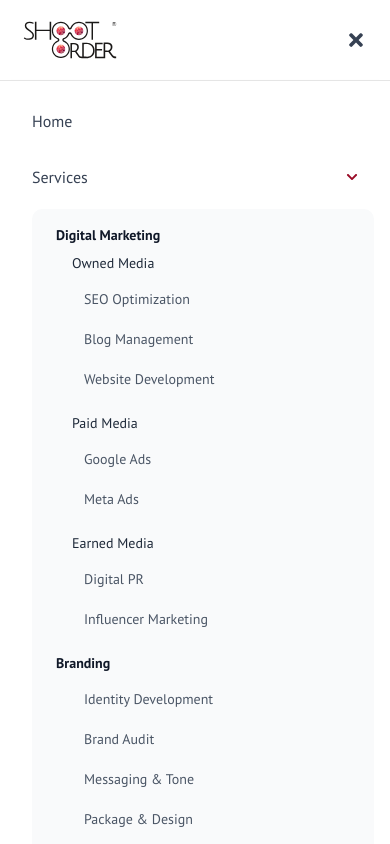
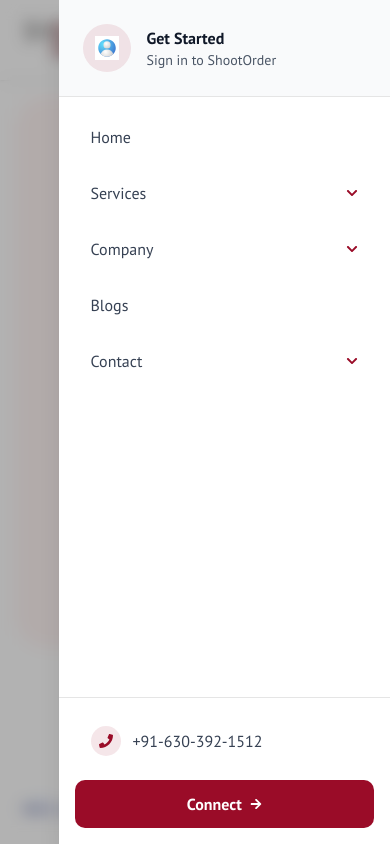
Before and after one commit to techlead-shootorder/shootorder-website, a Next.js app: page /about-us in a window 390 px wide. Both pictures are taken after a click on the button "Toggle Menu". Shown: the top 844 px of the page. Built offline with nearby package versions, Linux system fonts and the light colour scheme.

Commit message:
Mobile menu

```diff
--- a/src/components/Header/Header.jsx
+++ b/src/components/Header/Header.jsx
@@ -262,9 +262,65 @@
   const [activeMegaMenu, setActiveMegaMenu] = useState(null);
   const [activeTab, setActiveTab] = useState(0);
   const [isScrolled, setIsScrolled] = useState(false);
+  const [expandedCategories, setExpandedCategories] = useState({});
+  const menuRef = useRef(null);
   const megaMenuRef = useRef(null);
   const navItemRefs = useRef({});
   const timeoutRef = useRef(null);
+  const firstFocusableRef = useRef(null);
+  const lastFocusableRef = useRef(null);
+
+  // Focus trap effect
+  useEffect(() => {
+    if (!menuOpen) return;
+
+    const handleKeyDown = (e) => {
+      if (e.key === 'Escape') {
+        setMenuOpen(false);
+        return;
+      }
+
+      if (e.key !== 'Tab') return;
+
+      if (!firstFocusableRef.current || !lastFocusableRef.current) return;
+
+      if (e.shiftKey) {
+        if (document.activeElement === firstFocusableRef.current) {
+          lastFocusableRef.current.focus();
+          e.preventDefault();
+        }
+      } else {
+        if (document.activeElement === lastFocusableRef.current) {
+          firstFocusableRef.current.focus();
+          e.preventDefault();
+        }
+      }
+    };
+
+    const handleClickOutside = (e) => {
+      if (menuRef.current && !menuRef.current.contains(e.target)) {
+        setMenuOpen(false);
+      }
+    };
+
+    document.addEventListener('keydown', handleKeyDown);
+    document.addEventListener('mousedown', handleClickOutside);
+
+    // Focus first element when menu opens
+    firstFocusableRef.current?.focus();
+
+    return () => {
+      document.removeEventListener('keydown', handleKeyDown);
+      document.removeEventListener('mousedown', handleClickOutside);
+    };
+  }, [menuOpen]);
+
+  const toggleCategory = (categoryTitle) => {
+    setExpandedCategories(prev => ({
+      ...prev,
+      [categoryTitle]: !prev[categoryTitle]
+    }));
+  };
 
   useEffect(() => {
     const handleScroll = () => {
@@ -473,97 +529,181 @@
           className="lg:hidden text-gray-700 p-2 hover:bg-gray-100 rounded-lg transition-colors"
           onClick={() => setMenuOpen(!menuOpen)}
           aria-label="Toggle Menu"
-        >
-          {menuOpen ? <FaTimes size={20} /> : <FaBars size={20} />}
+        >          {menuOpen ? <FaTimes size={20} /> : <FaBars size={20} />}
         </button>
       </div>
 
-      {/* Mobile Menu */}
+      {/* Mobile Menu Overlay */}
+      <div className={`fixed inset-0 z-50 lg:hidden transition-all duration-300 ${
+            menuOpen ? "visible" : "invisible"
+          }`}
+            ref={menuRef}
+          >
+            {/* Backdrop */}
             <div
-        className={`lg:hidden bg-white border-t transition-all duration-300 ease-in-out ${
-          menuOpen
-            ? "max-h-screen opacity-100 shadow-lg"
-            : "max-h-0 opacity-0 overflow-hidden"
+              className={`fixed inset-0 bg-black/30 backdrop-blur-sm transition-opacity duration-300 ${
+                menuOpen ? "opacity-100" : "opacity-0"
               }`}
+              onClick={() => setMenuOpen(false)}
+              aria-hidden="true"
+            />
+
+            {/* Menu Content */}
+            <div
+              className={`absolute inset-y-0 right-0 w-[85%] max-w-sm bg-white h-full transform transition-transform duration-300 ease-out shadow-xl ${
+                menuOpen ? "translate-x-0" : "translate-x-full"
+              }`}
+              role="dialog"
+              aria-modal="true"
+              aria-label="Main Menu"
             >
-        <div className="px-4 py-4 space-y-2">
+              <div className="relative z-50 h-full overflow-y-auto flex flex-col">
+                {/* User Section */}
+                <div className="p-6 bg-gray-50 border-b">
+                  <a href="/login" className="flex items-center gap-4">
+                    <div className="w-12 h-12 rounded-full bg-[#9a0c28]/10 flex items-center justify-center">
+                      <img
+                        src="/images/logo/avatar.svg"
+                        alt="User"
+                        className="w-6 h-6"
+                      />
+                    </div>
+                    <div>
+                      <h3 className="font-semibold text-gray-900">Get Started</h3>
+                      <p className="text-sm text-gray-600">Sign in to ShootOrder</p>
+                    </div>
+                  </a>
+                </div>
+
+                {/* Menu Items */}
+                <nav className="flex-1 p-4 space-y-2">
                   {navLinks.map((link, linkIndex) => (
                     <div key={`mobile-${link.name}-${linkIndex}`} className="space-y-2">
                       <a
                         href={link.href || "#"}
                         className="block py-3 px-4 text-gray-700 hover:text-[#9a0c28] hover:bg-gray-50 rounded-lg font-medium transition-all duration-200"
-                onClick={handleLinkClick}
+                        onClick={() => {
+                          if (link.hasMegaMenu) {
+                            toggleCategory(link.menuType);
+                          } else {
+                            handleLinkClick();
+                          }
+                        }}
                       >
                         <div className="flex items-center justify-between">
                           {link.name}
                           {link.hasMegaMenu && (
-                    <FaChevronDown className="text-[#9a0c28] text-xs" />
+                            <FaChevronDown
+                              className={`text-[#9a0c28] text-xs transition-transform duration-200 ${
+                                expandedCategories[link.menuType] ? 'rotate-180' : ''
+                              }`}
+                            />
                           )}
                         </div>
                       </a>
 
-              {/* Mobile Submenu */}
+                      {/* Mobile Submenu with Accordion */}
                       {link.hasMegaMenu && (
-                <div className="bg-gray-50 rounded-lg p-4 ml-4 space-y-4">
-                  {getMobileMenuData(link.menuType).map(
-                    (category, categoryIndex) => (
+                        <div
+                          className={`bg-gray-50/80 rounded-lg overflow-hidden ml-4 transition-all duration-200 ${
+                            expandedCategories[link.menuType] ? 'block' : 'hidden'
+                          }`}
+                        >
+                          {getMobileMenuData(link.menuType).map((category, categoryIndex) => (
                             <div
                               key={`mobile-${category.title}-${categoryIndex}`}
-                        className="space-y-2"
+                              className="border-b border-gray-200 last:border-none"
                             >
-                        {" "}
+                              <button
+                                className={`w-full ${category.color} p-4`}
+                                onClick={() => toggleCategory(category.title)}
+                                aria-expanded={expandedCategories[category.title]}
+                                aria-controls={`category-content-${category.title}`}
+                              >
                                 <h3 className="font-semibold text-sm text-gray-900 flex items-center gap-2">
                                   <span className="text-lg">{category.icon}</span>
                                   {category.title}
+                                  <FaChevronDown
+                                    className={`ml-auto text-xs transform transition-transform duration-200 text-current ${
+                                      expandedCategories[category.title] ? 'rotate-180' : ''
+                                    }`}
+                                  />
                                 </h3>
-                        <div className="space-y-4 pl-6">
+                              </button>
+
+                              <div
+                                id={`category-content-${category.title}`}
+                                className={`border-t border-gray-200 overflow-hidden transition-all duration-200 ${
+                                  expandedCategories[category.title] ? 'max-h-[1000px] opacity-100' : 'max-h-0 opacity-0'
+                                }`}
+                              >
                                 {category.columns ? (
-                            // Render columned layout for Digital Marketing
-                            category.columns.map((column, columnIndex) => (
-                              <div key={columnIndex} className="space-y-2">
-                                <h4 className="font-medium text-sm text-gray-800">
+                                  // Columned layout for Digital Marketing
+                                  <div className="p-4 space-y-4">
+                                    {category.columns.map((column, columnIndex) => (
+                                      <div key={columnIndex}>
+                                        <h4 className="font-medium text-sm text-gray-800 mb-2">
                                           {column.heading}
                                         </h4>
-                                <div className="space-y-1">
+                                        <div className="space-y-1 pl-3">
                                           {column.links.map((link, linkIndex) => (
                                             <a
-                                      key={`mobile-column-${link.name}-${linkIndex}`}
+                                              key={`mobile-col-${link.name}-${linkIndex}`}
                                               href={link.href || "#"}
-                                      className="block text-gray-600 text-sm hover:text-[#9a0c28] py-2 px-3 hover:bg-white rounded-md transition-all duration-200"
+                                              className="block text-gray-600 text-sm hover:text-[#9a0c28] py-2 px-3 hover:bg-white rounded-md transition-all duration-200 group"
                                               onClick={handleLinkClick}
+                                              ref={linkIndex === 0 ? firstFocusableRef : undefined}
                                             >
+                                              <span className="flex items-center">
                                                 {link.name}
+                                                <FaArrowRight className="ml-auto text-xs opacity-0 group-hover:opacity-100 transition-all duration-200" />
+                                              </span>
+                                              {link.description && (
+                                                <span className="text-xs text-gray-500 mt-1 block">
+                                                  {link.description}
+                                                </span>
+                                              )}
                                             </a>
                                           ))}
                                         </div>
                                       </div>
-                            ))
+                                    ))}
+                                  </div>
                                 ) : (
-                            // Render regular layout for other categories
-                            <div className="space-y-1">
+                                  // Regular layout for other categories
+                                  <div className="p-4 space-y-1">
                                     {category.links.map((link, linkIndex) => (
                                       <a
                                         key={`mobile-${link.name}-${linkIndex}`}
                                         href={link.href || "#"}
-                                  className="block text-gray-600 text-sm hover:text-[#9a0c28] py-2 px-3 hover:bg-white rounded-md transition-all duration-200"
+                                        className="block text-gray-600 text-sm hover:text-[#9a0c28] py-2 px-3 hover:bg-white rounded-md transition-all duration-200 group"
                                         onClick={handleLinkClick}
+                                        ref={linkIndex === category.links.length - 1 ? lastFocusableRef : undefined}
                                       >
+                                        <span className="flex items-center">
                                           {link.name}
+                                          <FaArrowRight className="ml-auto text-xs opacity-0 group-hover:opacity-100 transition-all duration-200" />
+                                        </span>
+                                        {link.description && (
+                                          <span className="text-xs text-gray-500 mt-1 block">
+                                            {link.description}
+                                          </span>
+                                        )}
                                       </a>
                                     ))}
                                   </div>
                                 )}
                               </div>
                             </div>
-                    )
-                  )}
+                          ))}
                         </div>
                       )}
                     </div>
                   ))}
+                </nav>
 
                 {/* Mobile Contact Section */}
-          <div className="pt-4 border-t space-y-3">
+                <div className="mt-auto p-4 border-t space-y-3">
                   <a
                     href="tel:+91-630-392-1512"
                     className="flex items-center gap-3 py-3 px-4 text-gray-700 hover:text-[#9a0c28] hover:bg-gray-50 rounded-lg transition-all duration-200"
@@ -585,6 +725,7 @@
                       </span>
                     </button>
                   </a>
+                </div>
               </div>
             </div>
           </div>
```
Lines whose indentation alone changed are shown as unchanged.
